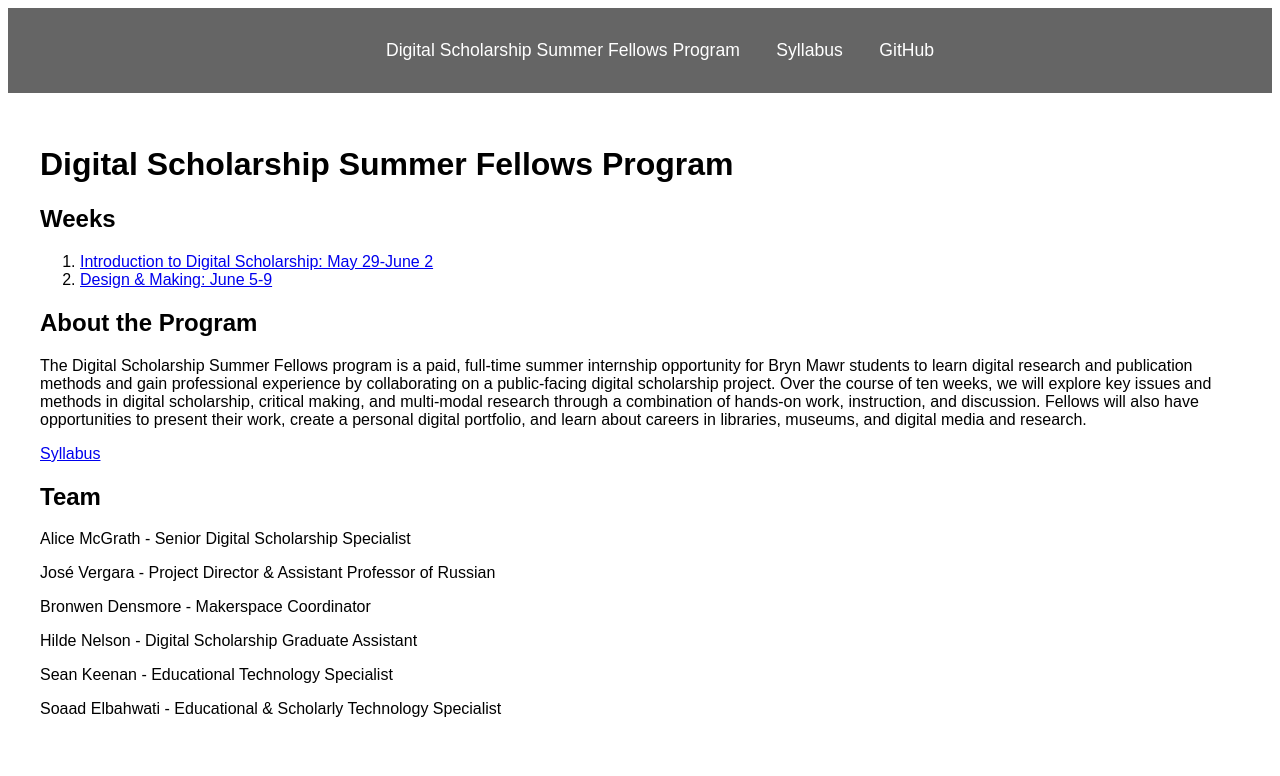
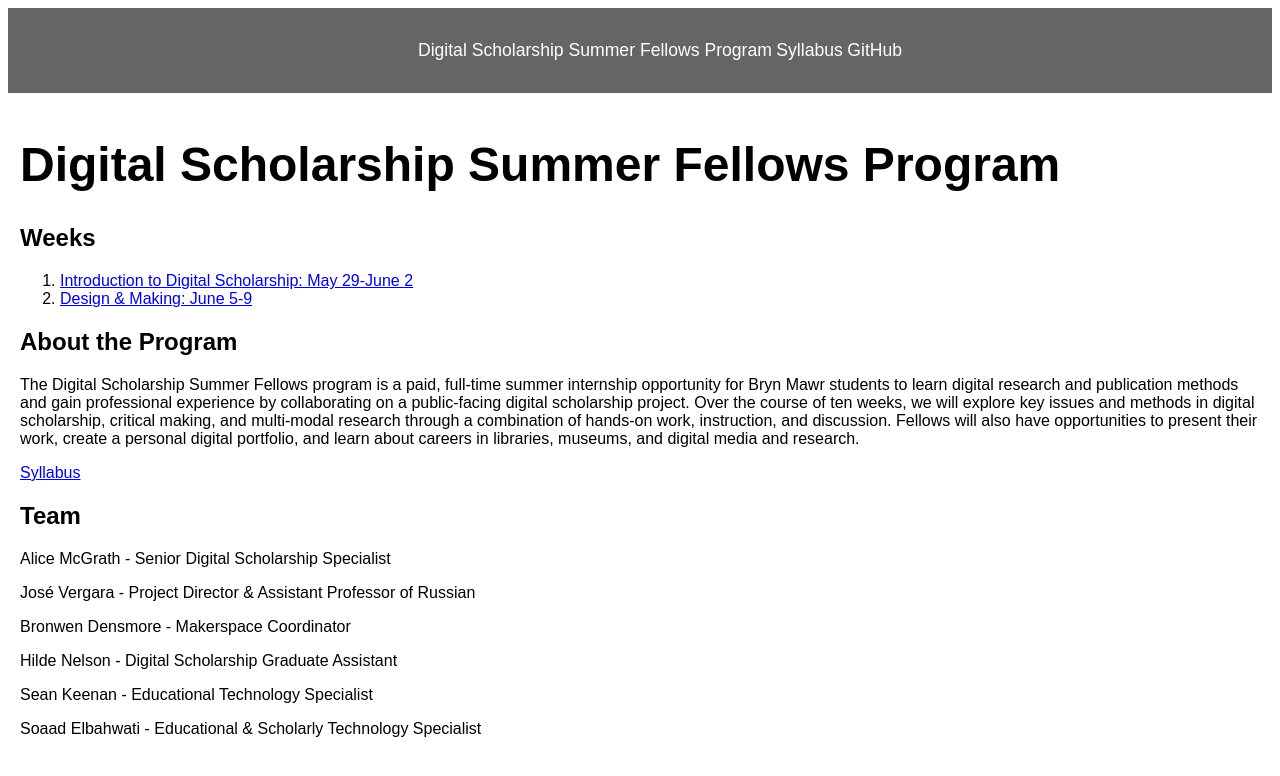
Before and after one commit to digbmc/dssf-syll, a Jekyll site: the page built from index.md, in a window 1280 px wide. Shown: the top 776 px of the page. Built offline with Jekyll 4.4.1, drawn with Linux system fonts in a browser that asks for light colours.

Commit message:
update style for responsive

```diff
--- a/_config.yml
+++ b/_config.yml
@@ -17,6 +17,7 @@
 exclude:
   - README.md
   - LICENSE
+  - scraps.md
 
 collections:
   weeks:
--- a/_layouts/default.html
+++ b/_layouts/default.html
@@ -2,6 +2,7 @@
 <html lang="en">
     <head>
         <meta charset="utf-8">
+        <meta name="viewport" content="width=device-width, initial-scale=1">
         <title>{{ page.title }}</title>
         <link rel="stylesheet" href="{{ '/assets/style.css' | relative_url }}">
     </head>
--- a/assets/style.css
+++ b/assets/style.css
@@ -7,7 +7,7 @@
 }
 
 main {
-    padding: 2rem;
+    padding: .75rem;
 }
 
 header {
@@ -22,7 +22,8 @@
 
 nav ul li {
     display: inline;
-    margin: 0 1rem;
+    margin: 0 .5;
+
 }
 
 nav ul li a {
@@ -34,3 +35,14 @@
 nav ul li a:hover {
     color: #f1c40f;
 }
+
+img {
+    max-width: 100%;
+}
+
+h1 {
+    font-size: 1.5em;
+    @media screen and (min-width: 600px) {
+        font-size: 3em;
+    }
+}
```
